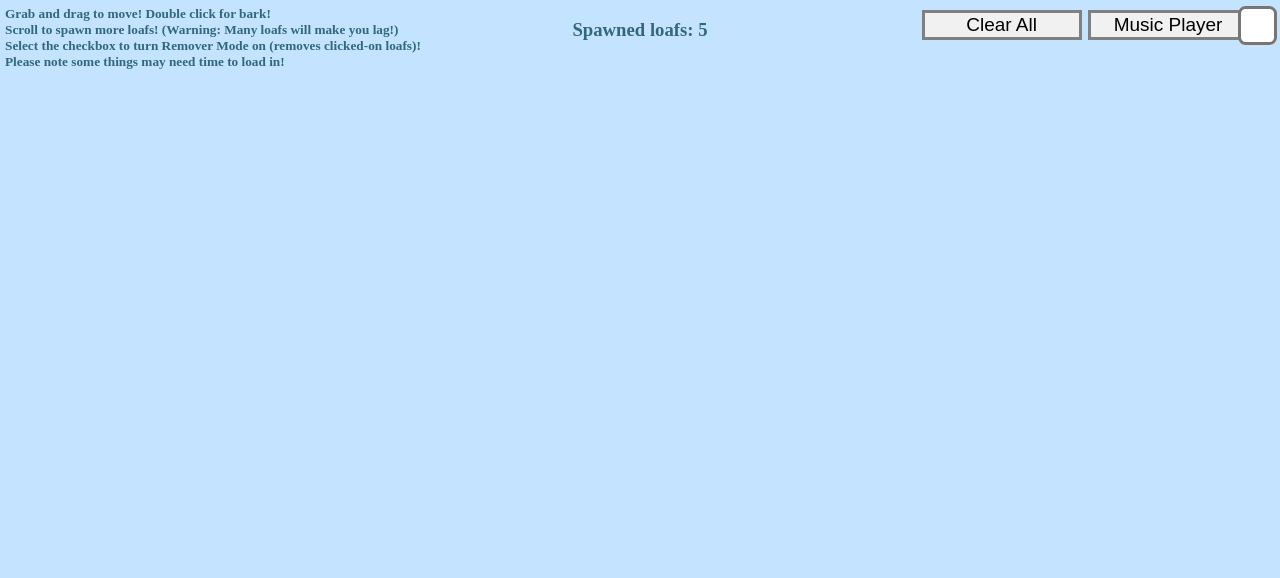
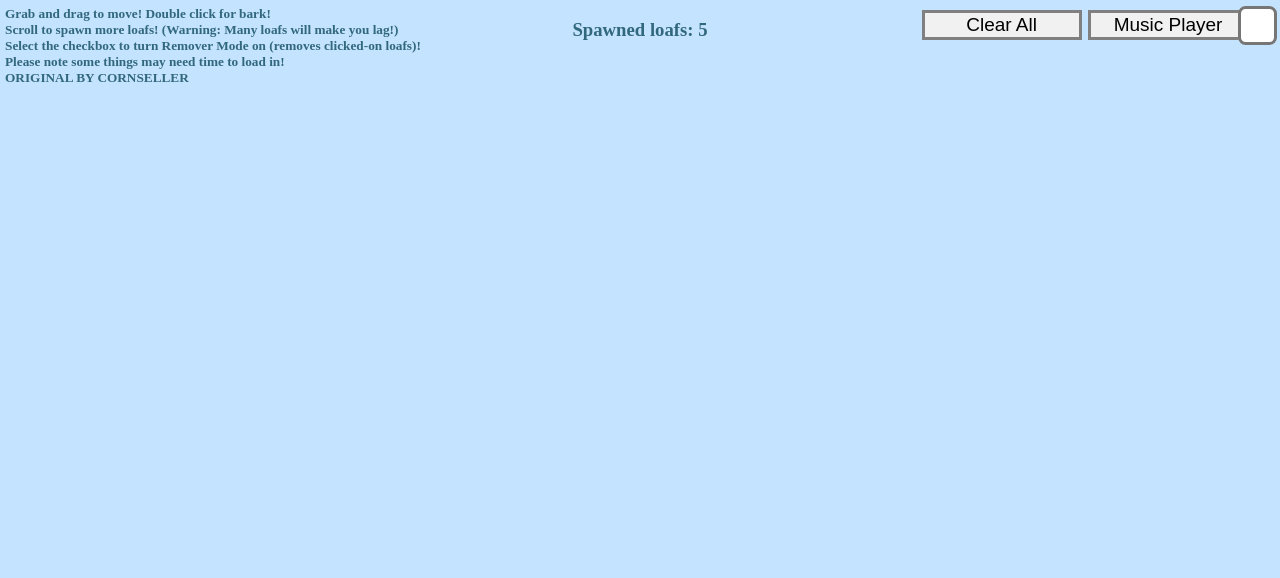
Before and after one commit to Gilip06521/bredloafasscheeksmod, a plain HTML site: page index.html in a window 1280 px wide. Shown: the top 578 px of the page. Drawn offline with Linux system fonts and the light colour scheme; files whose address does not match are found by name.

Commit message:
Update index.html

```diff
--- a/index.html
+++ b/index.html
@@ -114,7 +114,7 @@
 }
     </style>
 <body>
-    <h5 id="infotext">Grab and drag to move! Double click for bark!<br>Scroll to spawn more loafs! (Warning: Many loafs will make you lag!)<br>Select the checkbox to turn Remover Mode on (removes clicked-on loafs)!<br>Please note some things may need time to load in!</h5>
+    <h5 id="infotext">Grab and drag to move! Double click for bark!<br>Scroll to spawn more loafs! (Warning: Many loafs will make you lag!)<br>Select the checkbox to turn Remover Mode on (removes clicked-on loafs)!<br>Please note some things may need time to load in!<br>ORIGINAL BY CORNSELLER</h5>
     <h3 id="spawnedLoaf-display"></h3>
     <button onclick="clearAll()" id="clear">Clear All</button>
     <div class="dropdown">
```
